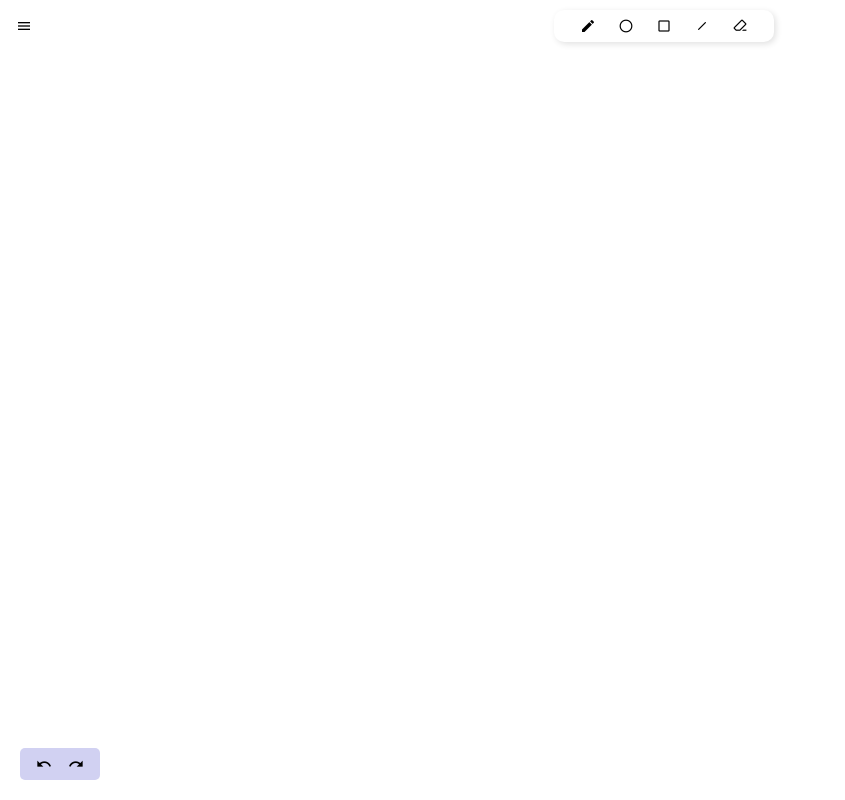
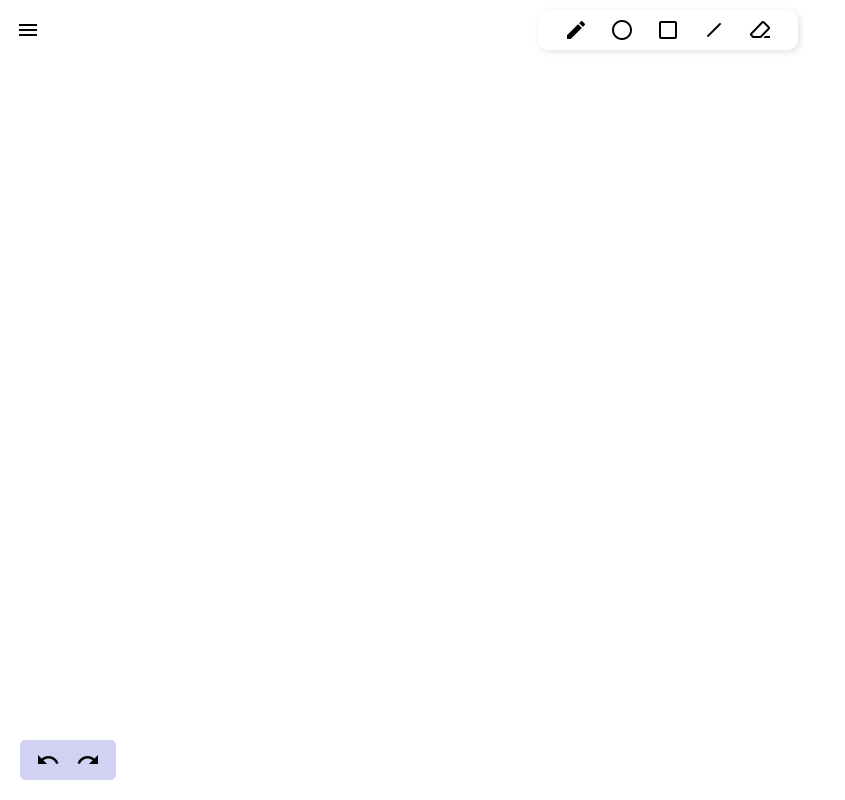
Before and after one commit to MuniVinay9/Excalidraw, a plain HTML site: page index.html in a window 1280 px wide. Shown: the whole page, without its empty margins (0-845 px from the left). Drawn offline with nearby package versions, Linux system fonts and the light colour scheme.

Commit message:
Second commit

```diff
--- a/index.html
+++ b/index.html
@@ -55,8 +55,8 @@
       <canvas id="canvas"></canvas>
       <div id="bottom">
         <div class="options">
-          <button class="btn material-icons" id="undo">undo</button>
-          <button class="btn material-icons" id="redo">redo</button>
+          <button class="btn material-icons" id="undo" onclick="onUndo()">undo</button>
+          <button class="btn material-icons" id="redo" onclick="onRedo()">redo</button>
         </div>
       </div>
     </div>
--- a/style.css
+++ b/style.css
@@ -40,7 +40,7 @@
   padding: 4px 6px;
   background-color: transparent;
   cursor: pointer;
-  font-size: 16px !important;
+  font-size: 24px !important;
 }
 .btn:hover{
   background-color: #ECECF3;
```
